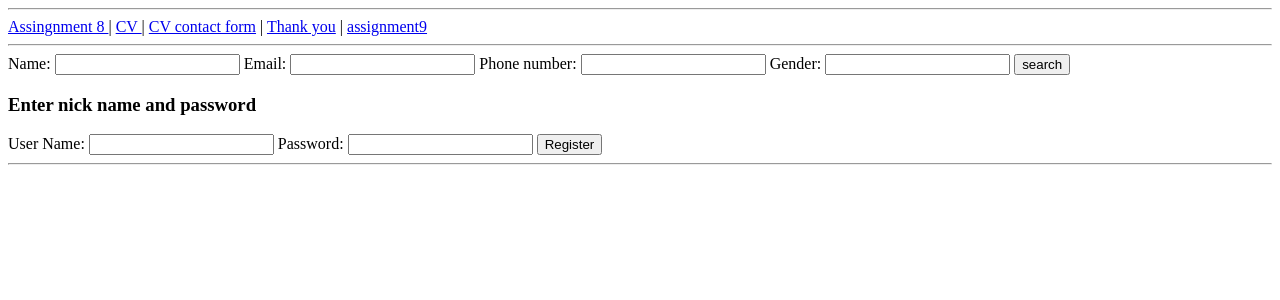
After one commit to oritRabani/Orit.Rabani_backend, a Flask app: page /assignment9 in a window 1280 px wide. The commit adds this page. Shown: the top 300 px of the page. Run offline with Flask 2, Linux system fonts and the light colour scheme.

Commit message:
added assignment 9

```diff
--- a/HomeAssignments/app.py
+++ b/HomeAssignments/app.py
@@ -1,6 +1,7 @@
-from flask import Flask,  render_template
+from flask import Flask,  render_template, request, session, redirect, url_for
 
 app = Flask(__name__)
+app.secret_key = '1234'
 
 # CV page - main page
 @app.route('/')
@@ -28,5 +29,44 @@ def assign_8():
 @app.route('/thankYou')
 def thanks():
     return render_template('thankYou.html')
+
+# assignment 9 - forms
+# dictionary of users
+users = {'user1': {'name':'Orit', 'email': 'oritrab@post.bgu.ac.il', 'phoneNumber':'0526606415'},
+         'user2': {'name':'Nadav', 'email': 'Nadav@post.bgu.ac.il', 'phoneNumber':'0526606416'},
+         'user3': {'name':'Ruth', 'email': 'ruth@post.bgu.ac.il', 'phoneNumber':'0526606417'},
+         'user4': {'name':'Yuval', 'email': 'yuval@post.bgu.ac.il', 'phoneNumber':'0526606418'},
+         'user5': {'name':'Galya', 'email': 'Galya@post.bgu.ac.il', 'phoneNumber':'0526606419'}}
+
+@app.route('/logout')
+def log_out():
+    session['nick_name']=''
+    return render_template('CV.html')
+
+@app.route('/assignment9', methods=['GET','POST'])
+def assign_9():
+    if request.method == 'GET':
+        if 'user_name' in request.args:
+            user_name = request.args['user_name']
+            email = request.args['email']
+            phone = request.args['phone']
+            gender = request.args['gender']
+
+            if user_name == "":
+                return render_template('assignment9.html', all_users = users)
+            else:
+                return render_template('assignment9.html', u_name = user_name, u_email = email, u_phone = phone, u_gender = gender)
+        return render_template('assignment9.html')
+    if request.method == 'POST':
+        nick_name = request.form['nickName']
+        password = request.form['password']
+        #DB
+        found = True
+        if found:
+            session['nick_name']= nick_name
+            return redirect(url_for('CV_page'))
+        else:
+            return render_template('assignment9.html')
+
 if __name__ == '__main__':
     app.run()
--- a/HomeAssignments/templates/CV.html
+++ b/HomeAssignments/templates/CV.html
@@ -8,6 +8,7 @@
 </head>
 <body>
 {% include 'header.html' %}
+<h3> Welcome back {{ session.nick_name | default('geust', true) }}</h3>
 <div class="header">
         Orit Rabani <br>
     <a href='/CVcontact'>Contact Me</a>
--- a/HomeAssignments/templates/CVContactForm.html
+++ b/HomeAssignments/templates/CVContactForm.html
@@ -8,6 +8,7 @@
 </head>
 <body>
 {% include 'header.html' %}
+<h3> Welcome back {{ session.nick_name | default('geust', true) }}</h3>
 <h1> Contact </h1>
 <form id="contact_form">
     <p>
--- /dev/null
+++ b/HomeAssignments/templates/assignment9.html
@@ -0,0 +1,51 @@
+{% extends 'base.html' %}
+
+{% block title %} assignment9 {% endblock %}
+
+{% block mainContent %}
+    <div class="searchForm">
+        <form action="/assignment9" >
+            <hr>
+            Name: <input name= "user_name" type="text">
+            Email: <input name= "email" type="email">
+            Phone number: <input name= "phone" type="number">
+            Gender: <input name= "gender" type="text">
+            <input name = "submit_info" value="search" type="submit">
+        </form>
+        {% if u_name %}
+            <h3> User Name: {{ u_name }}</h3>
+        {% endif %}
+           {% if u_email %}
+            <h3> Email: {{ u_email }}</h3>
+        {% endif %}
+        {% if u_phone %}
+            <h3> Phone number: {{ u_phone }}</h3>
+        {% endif %}
+        {% if u_gender %}
+            <h3> Gender: {{ u_gender }}</h3>
+        {% endif %}
+        {% if all_users %}
+            <h3> Try and search from the following users: </h3>
+            {% for key,value in all_users.items() %}
+                    <ul>
+                        <li> {{ key }}, {{ value }}</li>
+                    </ul>
+            {% endfor %}
+        {% endif %}
+    </div>
+
+     <div class="registrationForm">
+
+     {% if session.nick_name %}
+         <h3> Welcome {{ session.nick_name | default('geust',true) }} !</h3>
+     {% else %}
+         <h3> Enter nick name and password</h3>
+         <form action="/assignment9" method="post">
+            User Name: <input name= "nickName" type="text">
+            Password: <input name= "password" type="password">
+            <input name = "submit_reg" value="Register" type="submit">
+        </form>
+     {% endif %}
+
+    </div>
+{% endblock %}
--- a/HomeAssignments/templates/header.html
+++ b/HomeAssignments/templates/header.html
@@ -1,4 +1,10 @@
 <header>
     <a href="/assignment8" > Assingnment 8 </a> | <a href="/" > CV </a> |
-    <a href="/CVcontact" > CV contact form</a> | <a href="/thankYou" > Thank you</a>
+    <a href="/CVcontact" > CV contact form</a> | <a href="/thankYou" > Thank you</a> |
+    {% if session.nick_name %}
+         <a href="/logout" > Log out </a>
+    {% else %}
+        <a href="/assignment9" > assignment9 </a>
+    {% endif %}
+
 </header>
--- a/HomeAssignments/templates/thankYou.html
+++ b/HomeAssignments/templates/thankYou.html
@@ -1,4 +1,5 @@
 {% extends 'base.html' %}
+
 
 {% block title %} thankyou {% endblock %}
 
```
